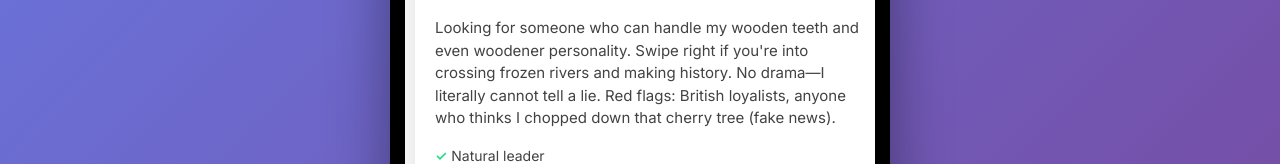
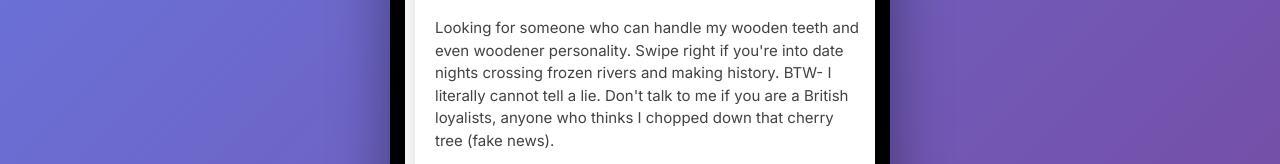
Before and after one commit to raphnass/revolutionary-tinder, a plain HTML site: page index.html in a window 1280 px wide. Shown: the part 632-796 px from the top of the page. Drawn offline with Linux system fonts and the light colour scheme.

Commit message:
Update index.html

```diff
--- a/index.html
+++ b/index.html
@@ -460,7 +460,7 @@
                 emoji: "⚔️",
                 job: "General & Founding Father",
                 location: "3 miles away in Mount Vernon, Virginia",
-                bio: "Looking for someone who can handle my wooden teeth and even woodener personality. Swipe right if you're into crossing frozen rivers and making history.\n\nNo drama—I literally cannot tell a lie.\n\nRed flags: British loyalists, anyone who thinks I chopped down that cherry tree (fake news).",
+                bio: "Looking for someone who can handle my wooden teeth and even woodener personality. Swipe right if you're into date nights crossing frozen rivers and making history.\n\n BTW- I literally cannot tell a lie.\n\nDon't talk to me if you are a British loyalists, anyone who thinks I chopped down that cherry tree (fake news).",
                 green_flags: ["Natural leader", "Cannot tell a lie", "Great with horses"],
                 red_flags: ["Slave owner", "Emotionally distant", "Obsessed with honor"],
                 interests: ["⚔️ Military Strategy", "🌾 Farming", "🐴 Horseback Riding", "📜 Constitution"]
@@ -472,7 +472,7 @@
                 emoji: "📖",
                 job: "Founding Father & Polymath",
                 location: "5 miles away in Monticello, Virginia",
-                bio: "I can write you beautiful love letters (drafted the Declaration of Independence, NBD). Into philosophy, wine, and architecture.\n\nFull disclosure: I'm... complicated.\n\nSwipe right for intellectual conversation. Red flags: I own slaves while writing about equality. It's a whole thing.",
+                bio: "I can write you beautiful love letters (drafted the Declaration of Independence, NBD). Into philosophy, wine, and architecture.\n\nFull disclosure: I'm... complicated.\n\nSwipe right for intellectual conversation. \n Don't swipe right if you're a BLANK🤢.",
                 green_flags: ["Brilliant writer", "Renaissance man", "Great conversationalist"],
                 red_flags: ["Major hypocrite about slavery", "Sketchy personal life", "Spends beyond his means"],
                 interests: ["📖 Reading", "🍷 Wine", "🏛️ Architecture", "🎻 Violin"]
@@ -484,8 +484,8 @@
                 emoji: "💡",
                 job: "Founding Father & Diplomat",
                 location: "10 miles away in Philadelphia, Pennsylvania",
-                bio: "70 is the new 50. I invented bifocals so I can see you better 😉\n\nRetired from printing, now doing diplomacy in France where they LOVE me.\n\nSwipe right if you appreciate a man who can negotiate treaties AND fly kites in thunderstorms. Red flags: None, I'm perfect.",
-                green_flags: ["Genius inventor", "Witty AF", "Popular in France"],
+                bio: "70 is the new 50. I invented bifocals so I can see you better 😉\n\nRetired from printing, now doing diplomacy in France where they LOVE me.\n\nSwipe right if you appreciate a man who can negotiate treaties AND fly kites in thunderstorms.",
+                green_flags: ["Genius inventor", "GREEN FLAG", "Popular in France"],
                 red_flags: ["Literal player", "Way too old", "Never stops talking about himself"],
                 interests: ["⚡ Electricity", "📰 Printing", "🇫🇷 French Culture", "💡 Inventing"]
             },
@@ -497,7 +497,7 @@
                 job: "Lawyer & Founding Father",
                 location: "8 miles away in Braintree, Massachusetts",
                 bio: "Short king with a big brain and even bigger opinions. Defended British soldiers because JUSTICE matters.\n\nMarried to the smartest woman alive (Abigail).\n\nSwipe right if you can handle brutal honesty and existential rants. Red flags: I'm perpetually annoyed and will lose to Jefferson.",
-                green_flags: ["Principled AF", "Intelligent", "Devoted husband"],
+                green_flags: ["GREEN FLAG", "Intelligent", "Devoted husband"],
                 red_flags: ["Constantly grumpy", "Insecure", "Holds grudges forever"],
                 interests: ["⚖️ Law", "📚 Books", "🗣️ Debate", "✍️ Writing to Abigail"]
             },
@@ -508,7 +508,7 @@
                 emoji: "✍️",
                 job: "Washington's Aide & Founding Father",
                 location: "2 miles away in New York",
-                bio: "Started from the bottom (orphan in the Caribbean) now I'm here (Washington's right-hand man).\n\nI write like I'm running out of time because I AM.\n\nSwipe right if you want 51 essays about why the Constitution slaps. Red flags: Work-life balance? Never heard of her. Also I'll die in a duel.",
+                bio: "Started from the bottom (orphan in the Caribbean) now I'm here (Washington's right-hand man).\n\nI write like I'm running out of time because I AM.\n\nSwipe right if you want 51 essays about why the Constitution slaps.",
                 green_flags: ["Brilliant mind", "Self-made", "Incredibly ambitious"],
                 red_flags: ["Workaholic", "Arrogant", "Will literally die in a duel"],
                 interests: ["✍️ Writing", "💰 Economics", "⚔️ Military", "🏛️ Federalism"]
@@ -532,7 +532,7 @@
                 emoji: "📜",
                 job: "Writer & Revolutionary",
                 location: "5 miles away in Philadelphia, Pennsylvania",
-                bio: "My Common Sense pamphlet sold 500K copies—I'm basically a bestselling author. Too radical for everyone but that's their problem.\n\nSwipe right if you believe in revolution, reason, and roasting monarchies.\n\nRed flags: I'll get exiled from multiple countries.",
+                bio: "My Common Sense pamphlet sold 500K copies—I'm basically a bestselling author. Too radical for everyone but that's their problem.\n\nSwipe right if you believe in revolution, reason, and roasting monarchies.",
                 green_flags: ["Brilliant writer", "Genuine revolutionary", "Ahead of his time"],
                 red_flags: ["TOO radical", "Will get exiled", "Terrible people skills"],
                 interests: ["✍️ Writing", "🗽 Revolution", "💭 Philosophy", "🔥 Hot Takes"]
@@ -544,7 +544,7 @@
                 emoji: "⚔️",
                 job: "Continental Army General",
                 location: "4 miles away in Rhode Island",
-                bio: "Quaker turned warrior (ironic, I know). Washington's most trusted general in the South.\n\nI win by... retreating strategically? It works though.\n\nSwipe right if you appreciate big brain military tactics. Red flags: I have asthma and will literally run away from you (strategically).",
+                bio: "Quaker turned warrior (ironic, I know). Washington's most trusted general in the South.\n\nI win by... retreating strategically? It works though.\n\nSwipe right if you appreciate big brain military tactics.",
                 green_flags: ["Strategic genius", "Calm under pressure", "Self-taught military expert"],
                 red_flags: ["Has asthma", "Will literally retreat", "Left the Quakers"],
                 interests: ["⚔️ Military Strategy", "📚 Reading", "🐴 Cavalry", "🗺️ Southern Campaign"]
@@ -558,7 +558,7 @@
                 location: "3 miles away in Boston, Massachusetts",
                 bio: "I dragged 60 tons of cannons through snow because COMMITMENT. Went from selling books to commanding artillery.\n\nSwipe right if you need someone who can handle heavy lifting (literally).\n\nRed flags: I'm 300 lbs and will eat all your food.",
                 green_flags: ["Incredibly determined", "Self-educated", "Loyal friend"],
-                red_flags: ["300 lbs", "Will eat all your food", "Bad with money"],
+                red_flags: ["300 lbs", "DIFF RED FLAG", "Bad with money"],
                 interests: ["📚 Books", "💥 Artillery", "❄️ Winter Expeditions", "🍖 Eating"]
             },
             {
@@ -580,7 +580,7 @@
                 emoji: "🇫🇷",
                 job: "French Volunteer General",
                 location: "3000 miles away in France",
-                bio: "Rich French boy who spent his trust fund on the American Revolution because LIBERTY! Washington is my dad now.\n\nSwipe right if you want someone enthusiastic, loyal, and possibly too idealistic.\n\nRed flags: I'm 19 and think I'm invincible.",
+                bio: "Rich French boy who spent his trust fund on the American Revolution because LIBERTY! Washington is my dad now.\n\nSwipe right if you want some french romance.",
                 green_flags: ["Incredibly loyal", "Rich", "Genuine idealist"],
                 red_flags: ["Only 19", "Thinks he's invincible", "Trust fund kid"],
                 interests: ["🇫🇷 France", "🗽 Freedom", "⚔️ Fighting", "👨‍👦 Washington (dad)"]
@@ -604,7 +604,7 @@
                 emoji: "🎭",
                 job: "Political Writer & Playwright",
                 location: "7 miles away in Plymouth, Massachusetts",
-                bio: "I write plays roasting British officials and they can't do anything about it because I'm THAT good.\n\nFirst female political writer in America.\n\nSwipe right if you appreciate sharp wit and sharper political commentary. Red flags: I will write about you.",
+                bio: "I write plays roasting British officials and they can't do anything about it because I'm THAT good.\n\nFirst female political writer in America.",
                 green_flags: ["Savage wit", "Fearless", "Talented writer"],
                 red_flags: ["WILL roast you publicly", "Holds grudges", "No filter"],
                 interests: ["✍️ Writing", "🎭 Political Satire", "📜 Propaganda", "👑 Roasting Tories"]
@@ -628,7 +628,7 @@
                 emoji: "🏳️",
                 job: "British General",
                 location: "Currently trapped in Yorktown, Virginia",
-                bio: "Went to Yorktown, got trapped, surrendered. That's... basically it.\n\nLooking for someone to help me rebuild my reputation.\n\nSwipe right if you're into redemption arcs. Red flags: I literally lost the war for Britain.",
+                bio: "Went to Yorktown, got trapped, surrendered. That's... basically it.\n\nLooking for someone to help me rebuild my reputation.\n\nSwipe right if you're into redemption arcs.",
                 green_flags: ["Experienced general", "Actually decent guy", "Learns from mistakes"],
                 red_flags: ["Lost the entire war", "Surrendered at Yorktown", "Career ruined"],
                 interests: ["⚔️ Military", "🇬🇧 Britain", "🏳️ Surrendering", "😔 Regret"]
```
